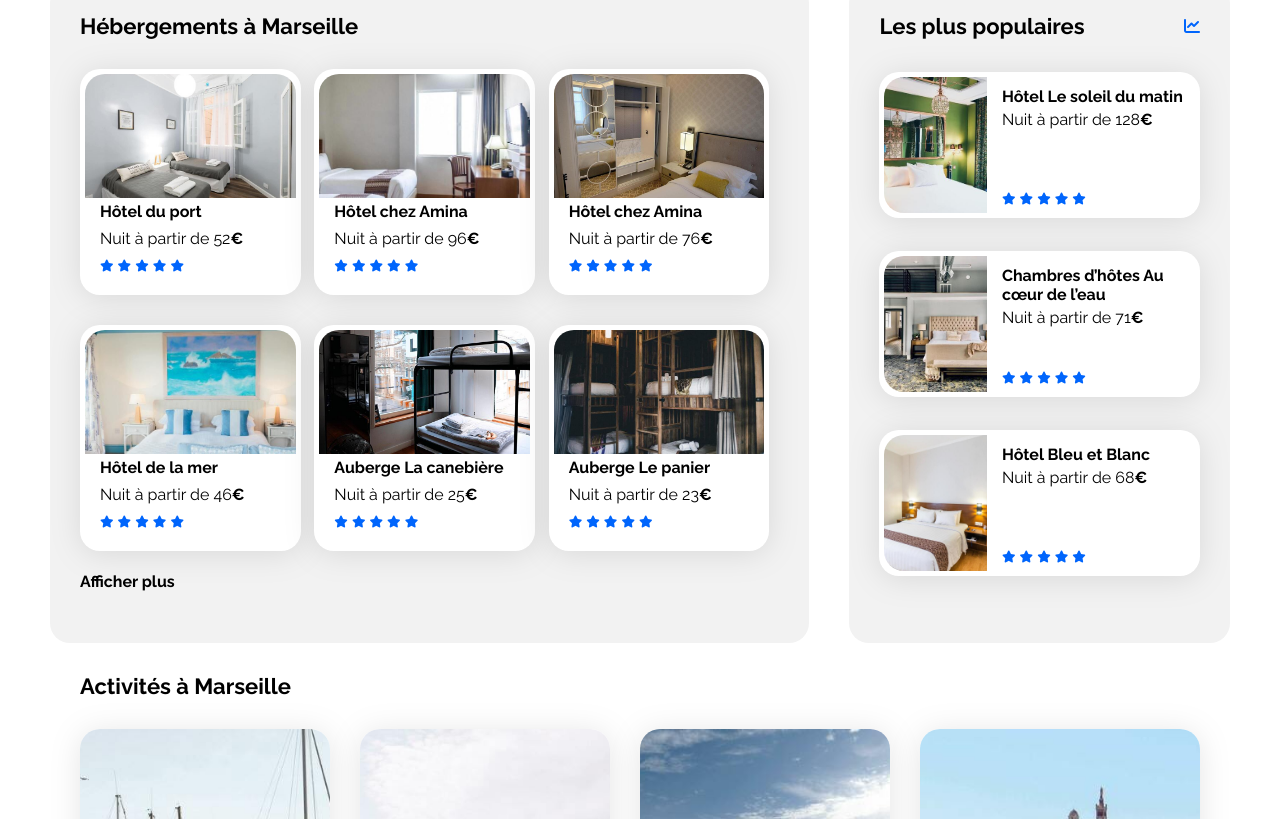
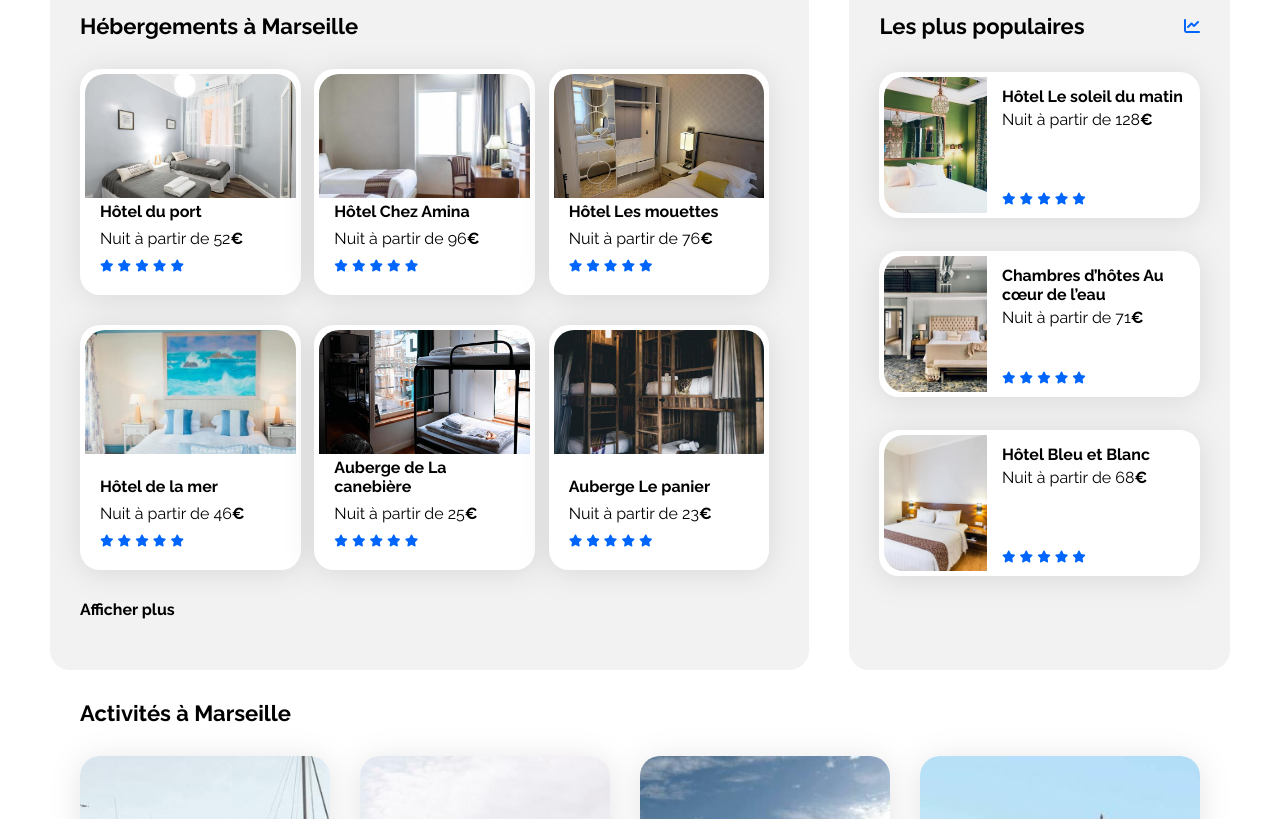
Before and after one commit to michelre/Booki_oc_projet_3, a plain HTML site: page index.html in a window 1280 px wide. Shown: the part 505-1324 px from the top of the page. Drawn offline with Linux system fonts and the light colour scheme.

Commit message:
modifier la section hébergements et activités

```diff
--- a/css/style.css
+++ b/css/style.css
@@ -333,6 +333,10 @@ button[type="submit"] i {
     margin-bottom: 15px;
 }
 
+.hebergements h4{
+    margin-top: 30px;
+}
+
 /****** Populaires ***********/
 .populaires {
     width: 33%;
@@ -480,6 +484,7 @@ footer {
 .renseignements a {
     text-decoration: none;
     color: #000000;
+    font-size: 16px;
 }
 
 
--- a/index.html
+++ b/index.html
@@ -15,7 +15,7 @@
 <body>
 <div class="main-container">
     <!-- HEADER-->
-    <!-- Mettre en place la bordure bleue qui s’affiche au survol -->
+    <!-- La bordure bleue qui s’affiche au survol -->
     <header>
         <img src="images/logo/Booki.png" alt="Logo Booki">
         <nav class="menus">
@@ -82,9 +82,9 @@
                     <h2 class="section-title">Hébergements à Marseille</h2>
                 </div>
                 <div class="hebergements-cards">
-
                         <article class="card">
-                            <img src="./images/hebergements/fred-kleber.jpg" alt="Image de la chambre d'hôtel montrant un lit">
+                            <img src="./images/hebergements/fred-kleber.jpg"
+                                 alt="Image de la chambre d'hôtel montrant un lit">
                             <div class="card-content">
                                 <div class="card-txt">
                                     <h3 class="card-title">Hôtel du port</h3>
@@ -105,7 +105,7 @@
                                  alt="Image de la chambre d'hôtel montrant un lit">
                                  <div class="card-content">
                                         <div class="card-txt">
-                                            <h3 class="card-title">Hôtel chez Amina</h3>
+                                            <h3 class="card-title">Hôtel Chez Amina</h3>
                                             <p class="card-subtitle">Nuit à partir de 96<span class="euro">€</span></p>
                                         </div>
                                         <div class="card-rating">
@@ -123,7 +123,7 @@
                                  alt="Image de la chambre d'hôtel montrant un lit">
                             <div class="card-content">
                                 <div class="card-txt">
-                                    <h3 class="card-title">Hôtel chez Amina</h3>
+                                    <h3 class="card-title">Hôtel Les mouettes</h3>
                                     <p class="card-subtitle">Nuit à partir de 76<span class="euro">€</span></p>
                                 </div>
                                 <div class="card-rating">
@@ -159,7 +159,7 @@
                              alt="Image de la chambre d'hôtel montrant un lit">
                         <div class="card-content">
                             <div class="card-txt">
-                                <h3 class="card-title">Auberge La canebière</h3>
+                                <h3 class="card-title">Auberge de La canebière</h3>
                                 <p class="card-subtitle">Nuit à partir de 25<span class="euro">€</span></p>
                             </div>
                             <div class="card-rating">
@@ -266,7 +266,7 @@
                 <div class="activites-container">
                         <article class="card">
                             <img src="./images/activites/reno-laithienne.jpg"
-                                alt="Image de la chambre d'hôtel montrant un lit">
+                                 alt="Image de la chambre d'hôtel montrant un lit">
                             <h3 class="card-title">Vieux-port</h3>
                         </article>
                     <article class="card">
```
